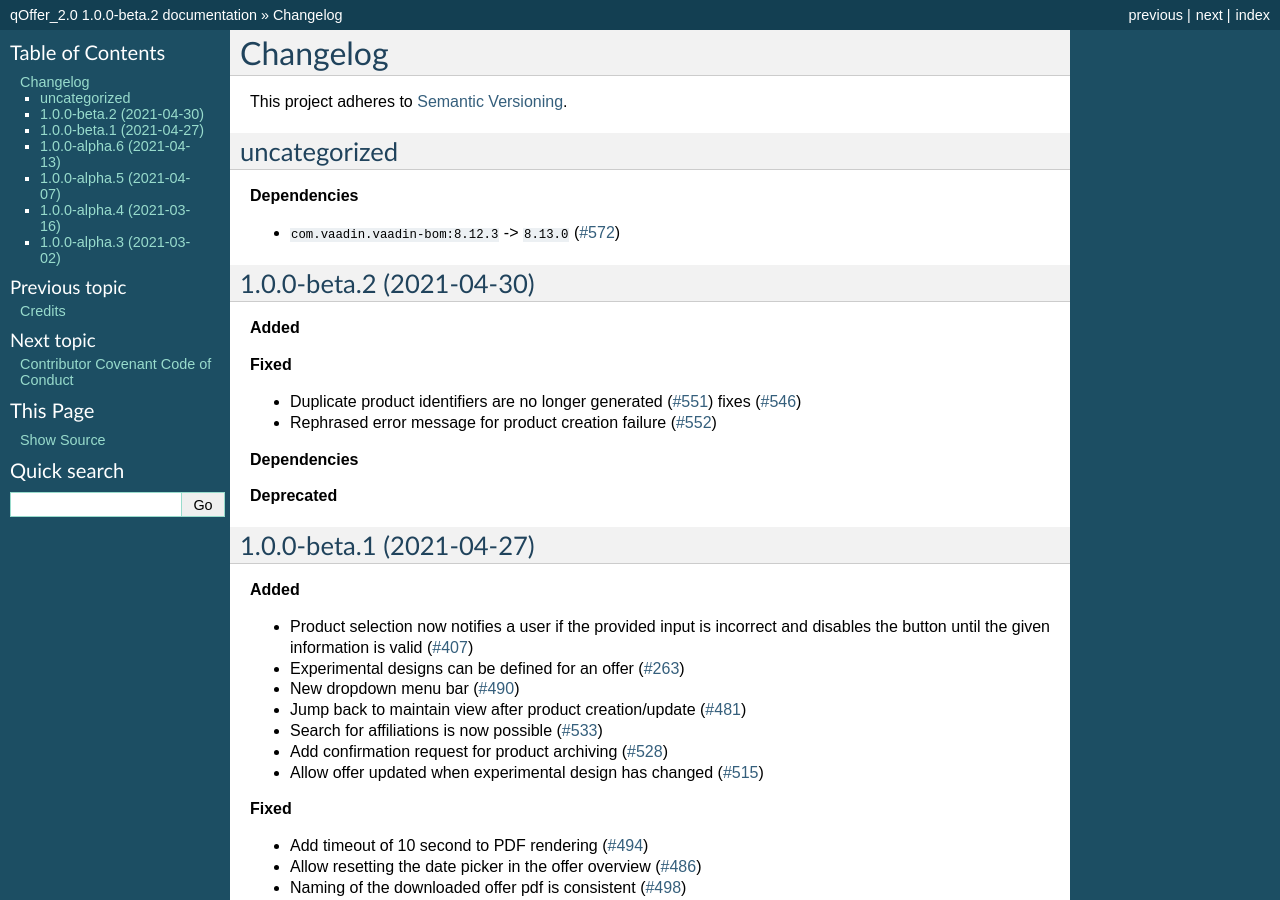
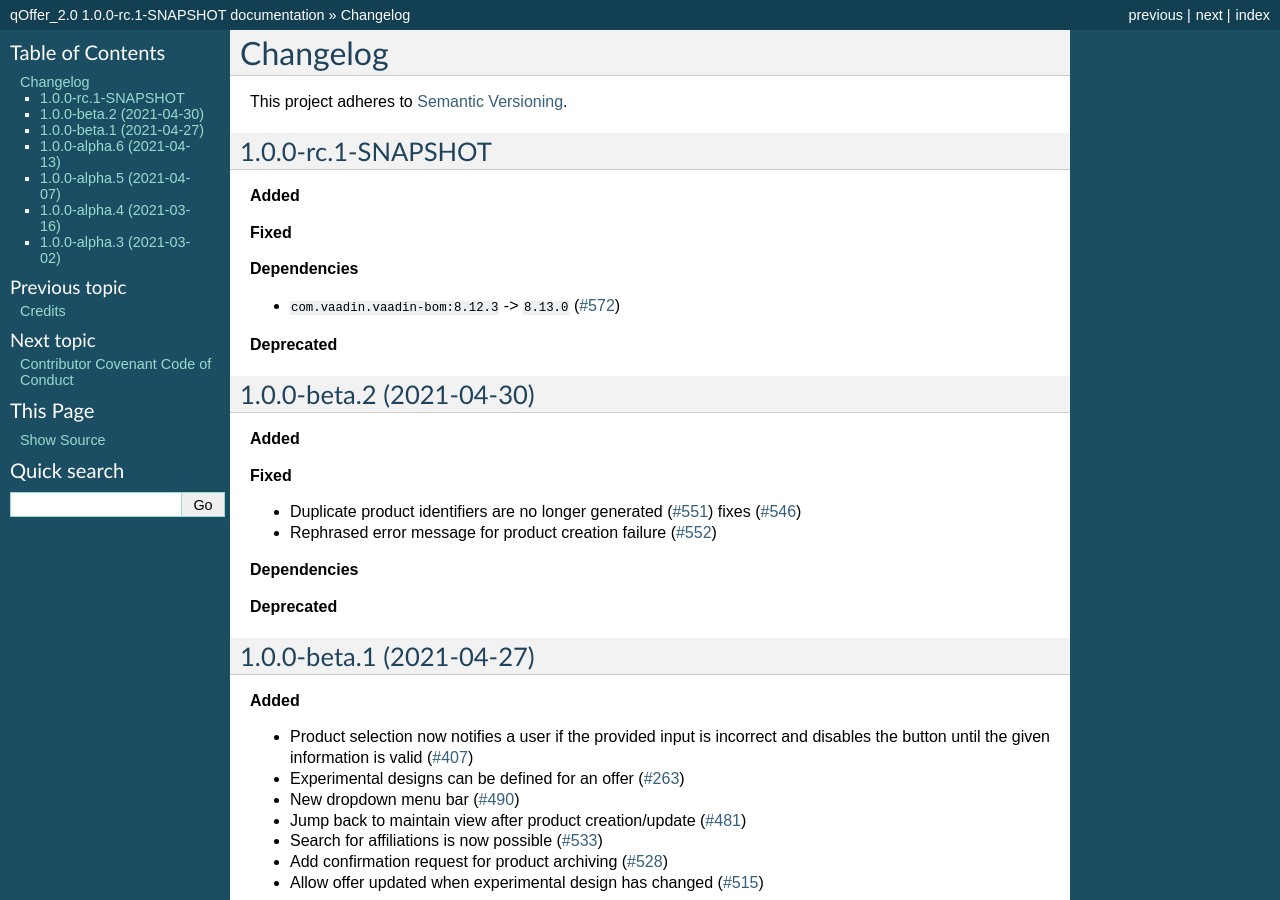
Before and after one commit to qbicsoftware/offer-manager-2-portlet, a Sphinx documentation site: the page built from docs/changelog.rst, in a window 1280 px wide and 900 px high. Built offline with Sphinx 7.4.7, drawn with Linux system fonts in a browser that asks for light colours; some of the changed text lies outside the part shown.

Commit message:
increase version to 1.0.0-rc.1-SNAPSHOT

```diff
--- a/CHANGELOG.rst
+++ b/CHANGELOG.rst
@@ -4,12 +4,18 @@ Changelog
 
 This project adheres to `Semantic Versioning <https://semver.org/>`_.
 
-uncategorized
--------------
+1.0.0-rc.1-SNAPSHOT
+-------------------
+
+**Added**
+
+**Fixed**
+
 **Dependencies**
 
 * ``com.vaadin.vaadin-bom:8.12.3`` -> ``8.13.0`` (`#572 <https://github.com/qbicsoftware/offer-manager-2-portlet/pull/572>`_)
 
+**Deprecated**
 
 
 1.0.0-beta.2 (2021-04-30)
--- a/docs/conf.py
+++ b/docs/conf.py
@@ -55,9 +55,9 @@ author = "Jennifer Bödker"
 # the built documents.
 #
 # The short X.Y version.
-version = '1.0.0-beta.2'
+version = '1.0.0-rc.1-SNAPSHOT'
 # The full version, including alpha/beta/rc tags.
-release = '1.0.0-beta.2'
+release = '1.0.0-rc.1-SNAPSHOT'
 
 # The language for content autogenerated by Sphinx. Refer to documentation
 # for a list of supported languages.
--- a/pom.xml
+++ b/pom.xml
@@ -8,7 +8,7 @@
 		<module>offer-manager-app</module>
 	</modules>
 	<artifactId>offer-manager</artifactId>
-	<version>1.0.0-beta.2</version> <!-- <<QUBE_FORCE_BUMP>> -->
+	<version>1.0.0-rc.1-SNAPSHOT</version> <!-- <<QUBE_FORCE_BUMP>> -->
 	<groupId>life.qbic</groupId>
 	<name>The new offer manager</name>
 	<url>http://github.com/qbicsoftware/qOffer_2.0</url>
--- a/qube.cfg
+++ b/qube.cfg
@@ -1,5 +1,5 @@
 [bumpversion]
-current_version = 1.0.0-beta.2
+current_version = 1.0.0-rc.1-SNAPSHOT
 
 [bumpversion_files_whitelisted]
 dot_qube = .qube.yml
```
Also changed, not shown: 2 other files.
